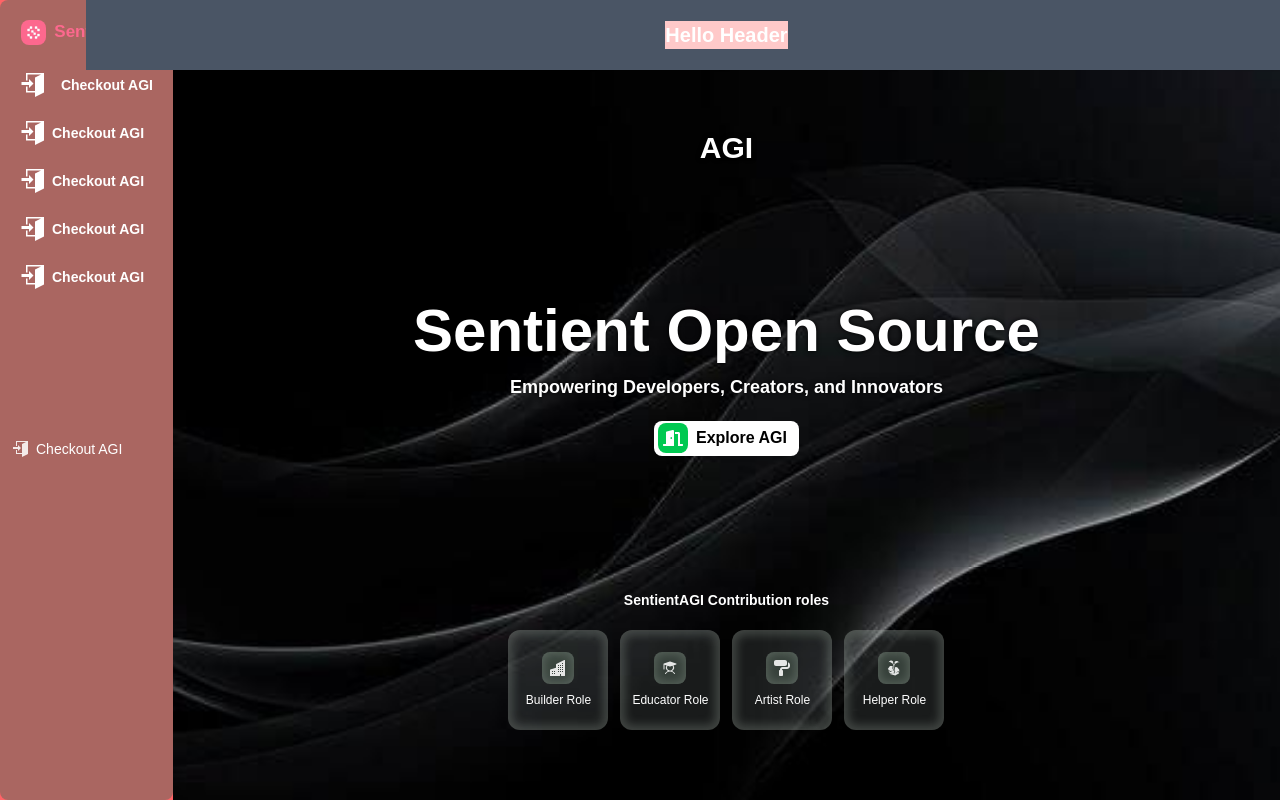
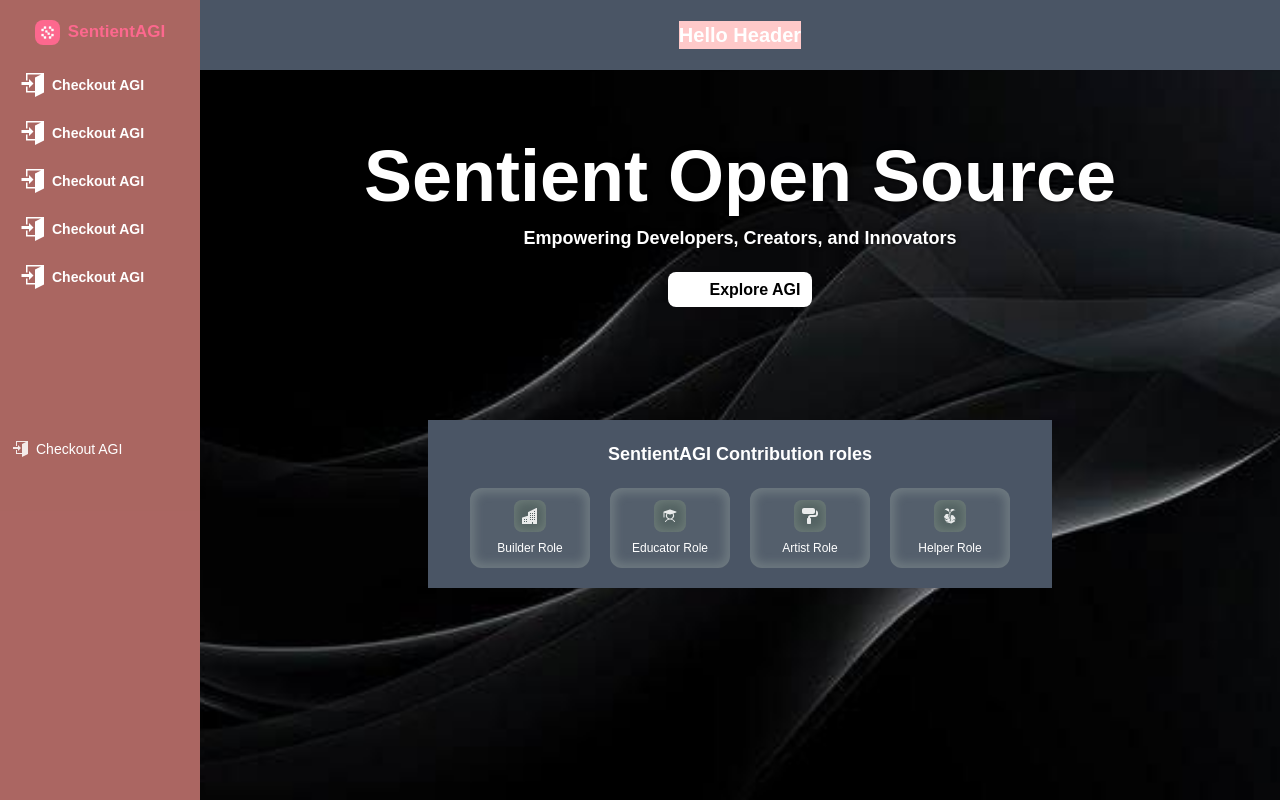
Before and after one commit to Tonypaul544/Sentient-AGI, a React (Vite) app: page / in a window 1280 px wide. Built offline with nearby package versions, Linux system fonts and the light colour scheme.

Commit message:
improve layout and styling in App, Hero, RolesSection, and SideBar components

```diff
--- a/src/App.tsx
+++ b/src/App.tsx
@@ -10,7 +10,7 @@ function App() {
     <>
       <div className="flex max-w-[687px bg-gray-400] h-[100vh]">
         {/* SIDEBAR SECTION */}
-        <div className="flex sidebar w-[200px] bg-red-400 max-sm:hidden">
+        <div className="flex sidebar w-[200px] bg-red-400 max-md:hidden z-10 max-md:flex-">
           <SideBar />
         </div>
         {/* BODY */}
@@ -19,7 +19,7 @@ function App() {
           <div className="flex bg-gray-600 w-full h-[70px] items-center justify-center fixed top-0 mb-15">
             <Header />
           </div>
-          {/* BODY SECTION */}
+          {/* HERO SECTION */}
           <div className="flex bg-green-600 w-full h-[100%] items-center justify-center">
             <Hero />
           </div>
--- a/src/Hero.tsx
+++ b/src/Hero.tsx
@@ -10,23 +10,25 @@ import RolesSection from './roles'
 
   return(
     <>
-      <div className="hero flex flex-col w-[100%] h-[100vh] items-center justify-center mt-15 fade-in mx-auto">
+      <div className="hero flex flex-col w-[100%] h-[100vh] items-center justify-evenly fade-in mx-auto bg-green-600">
 
-       <div className="flex flex-col w-[75%] h-[80%] items-center gap-5">
-          <div className="flex slide-down">
-            <h1 className="text-white font-bold text-3xl text-shadow-md  fade-in mt-5">AGI</h1>
-          </div>
+       <div className="flex flex-col w-full h-full justify-center items-center">
+          <div className="flex flex-col w-full h-[80%] items-center justify-evenly p-5 pt-15 m-auto">
+            {/* <div className="flex w-full h-content items-center justify-center gap-2 slide-down">
+              <img src={Logo} alt="Sentient Logo" className="w-[25px] h-[25px] rounded-lg logo" />
+              <p className="text-[#fd688e] font-bold text-[17px] expand max-sm:hidden">AGI</p>
+            </div> */}
             {/* TITLE DIV */}
-            <div className="flex flex-col items-center justify-center flex-1 justify-between gap-3 slide-up h-[100em]">
+            <div className="flex flex-col items-center justify-evenly gap-3 slide-up w-full h-content">
               <div className="flex max-sm:w-[100%] justify-center">
-                <h1 className="text-white font-bold text-6xl text-shadow-md max-sm:text-md max-sm:text-[28px]">Sentient Open Source</h1>
+                <h1 className="text-white font-bold text-7xl text-shadow-md max-sm:text-[37px]">Sentient Open Source</h1>
               </div>
 
               <div className="flex">
                 <h1 className="text-white font-bold text-lg max-sm:text-sm text-center text-shadow-md">Empowering Developers, Creators, and Innovators</h1>
               </div>
               <div className="flex w-content h-[35px] rounded-lg items-center justify-center gap-2 bg-white p-1 pr-3 fade-in mt-2">
-                <div className="flex w-[30px] h-[30px] bg-green-500 rounded-lg items-center justify-center">
+                <div className="flex w-[30px] h-[30px] rounded-lg items-center justify-center">
                   <FaDoorOpen className="text-white text-xl font-bold" />
                 </div>
                 <button type="button" className="text-black font-bold">Explore AGI</button>
@@ -35,7 +37,8 @@ import RolesSection from './roles'
 
             {/* SENTIENT AGI DIV */}
             <RolesSection />
-        </div>
+          </div>
+       </div>
       </div>
     </>
   )
--- a/src/roles.tsx
+++ b/src/roles.tsx
@@ -8,40 +8,42 @@ export default function RolesSection() {
 
   return(
     <>
+      <div className="flex flex-col bg-gray-600 w-[60%] h-auto p-5 m-auto items-center justify-center gap-5 max-md:w-[80%] max-md:w-[100%]">
         <div className="flex flex-col">
-        <h1 className="text-white font-bold text-sm slide-up">SentientAGI Contribution roles</h1>
+        <h1 className="text-white font-bold text-lg slide-up">SentientAGI Contribution roles</h1>
         </div>
 
-      <div className="flex w-[60%] h-[100px] justify-center items-center gap-3 slide-up mb-5">
+        <div className="flex  w-full h-full justify-center gap-5 max-md:gap-2">
 
-        <div className="flex h-full w-[100px] bg-red-100 bg-glass rounded-xl flex-col items-center justify-center gap-2 inner-shadow-lg hover:inner-shadow-xl">
+          <div className="flex h-[80px] w-[120px] bg-red-100 bg-glass rounded-xl flex-col items-center justify-center gap-2 inner-shadow-lg hover:inner-shadow-xl">
             <div className="flex p-2 bg-glass-tick inner-shadow rounded-lg">
               <BsFillBuildingsFill />
             </div>
             <p className="text-white text-xs">Builder Role</p>
           </div>
 
-        <div className="flex h-full w-[100px] bg-red-100 bg-glass rounded-xl flex-col items-center justify-center gap-2 inner-shadow-lg">
+          <div className="flex h-[80px] w-[120px] bg-red-100 bg-glass rounded-xl flex-col items-center justify-center gap-2 inner-shadow-lg">
             <div className="flex p-2 bg-glass-tick inner-shadow rounded-lg">
               <PiStudentFill />
             </div>
             <p className="text-white text-xs">Educator Role</p>
           </div>
 
-        <div className="flex h-full w-[100px] bg-red-100 bg-glass rounded-xl flex-col items-center justify-center gap-2 inner-shadow-lg">
+          <div className="flex h-[80px] w-[120px] bg-red-100 bg-glass rounded-xl flex-col items-center justify-center gap-2 inner-shadow-lg">
             <div className="flex p-2 bg-glass-tick inner-shadow rounded-lg">
               <FaPaintRoller />
             </div>
             <p className="text-white text-xs">Artist Role</p>
           </div>
 
-        <div className="flex h-full w-[100px] bg-red-100 bg-glass rounded-xl flex-col items-center justify-center gap-2 inner-shadow-lg">
+          <div className="flex h-[80px] w-[120px] bg-red-100 bg-glass rounded-xl flex-col items-center justify-center gap-2 inner-shadow-lg">
             <div className="flex p-2 bg-glass-tick inner-shadow rounded-lg">
               <GiGroundSprout />
             </div>
             <p className="text-white text-xs">Helper Role</p>
           </div>
         </div>
+      </div>
     </>
   )
 }
--- a/src/sidebar.tsx
+++ b/src/sidebar.tsx
@@ -9,7 +9,8 @@ export default function SideBar() {
 
   return(
     <>
-      <div className="flex flex-col w-full h-[100%] p-3 rounded-lg box-border bg-glass-tick max-sm:h-full max-sm:rounded-none left-0 justify-beetween">
+      {/* <div className="flex flex-col h-[100%] p-3 rounded-lg max-sm:h-full max-sm:rounded-none left-0 justify-beetween z-10"> */}
+      <div className="flex flex-col sidebar w-[200px] bg-red-400 max-md:hidden z-10 justify-beetween bg-glass-tick p-3 box-border">
         {/* SIDEBAR TOP SECTION */}
         <div className="flex flex-col text-2xl text-white font-bold w-[100%] h-[55%] gap-5 py-2">
           {/* Sidebar logo */}
@@ -20,8 +21,8 @@ export default function SideBar() {
 
           {/* Sidebar Navigation BTN */}
           <div className="flex flex-col gap-2 max-sm:gap-1 max-sm:w-[100%]  max-sm:p-0">
-            <div className="flex w-full h-content items-center justify-between gap-2 rounded-md p-2">
-              <ImEnter className=" max-sm:text-lg  " />
+            <div className="flex w-full h-content items-center justify-etween gap-2 rounded-md p-2">
+              <ImEnter />
               <p className="text-white text-sm expand max-sm:hidden">Checkout AGI</p>
             </div>
 
```
Lines whose indentation alone changed are shown as unchanged.
